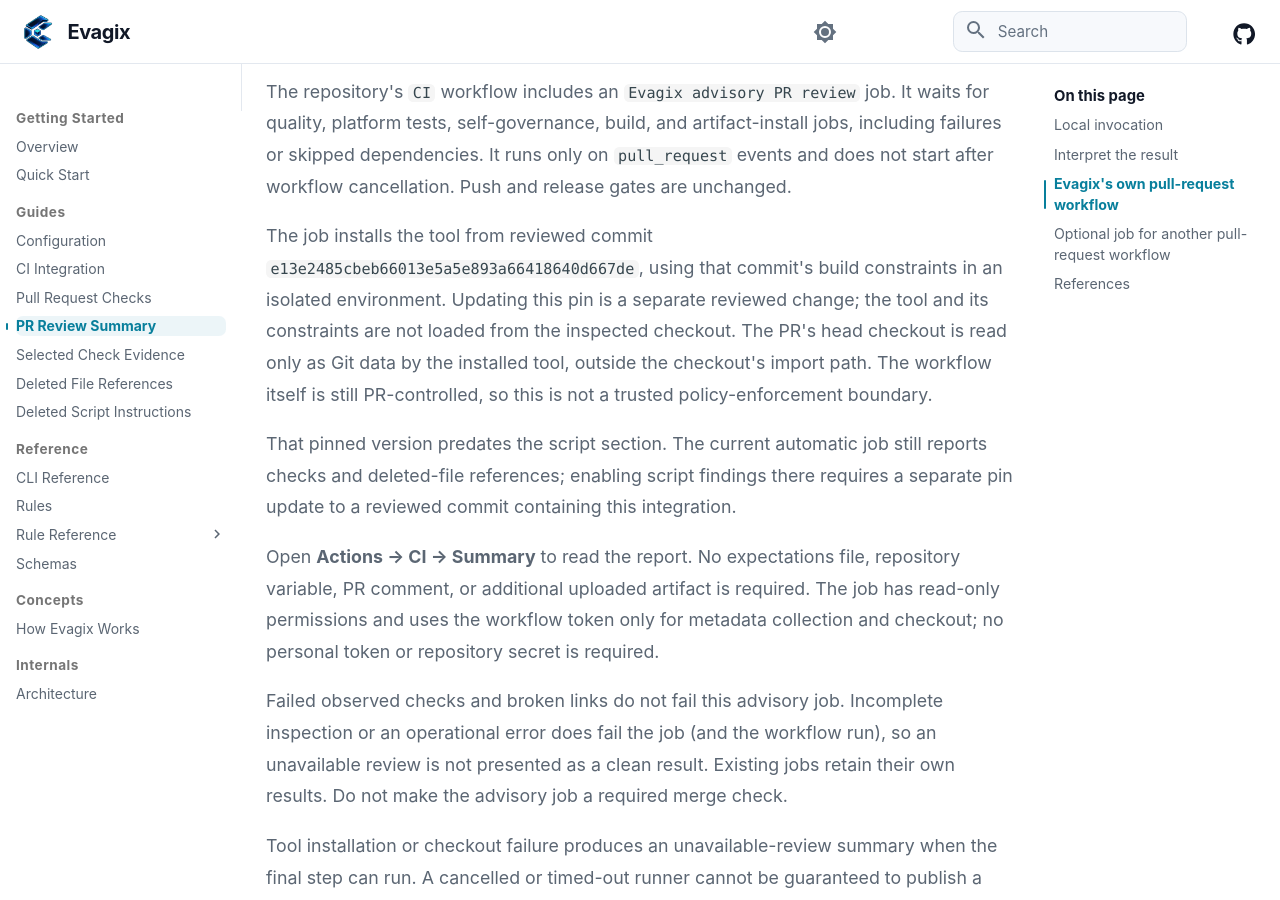
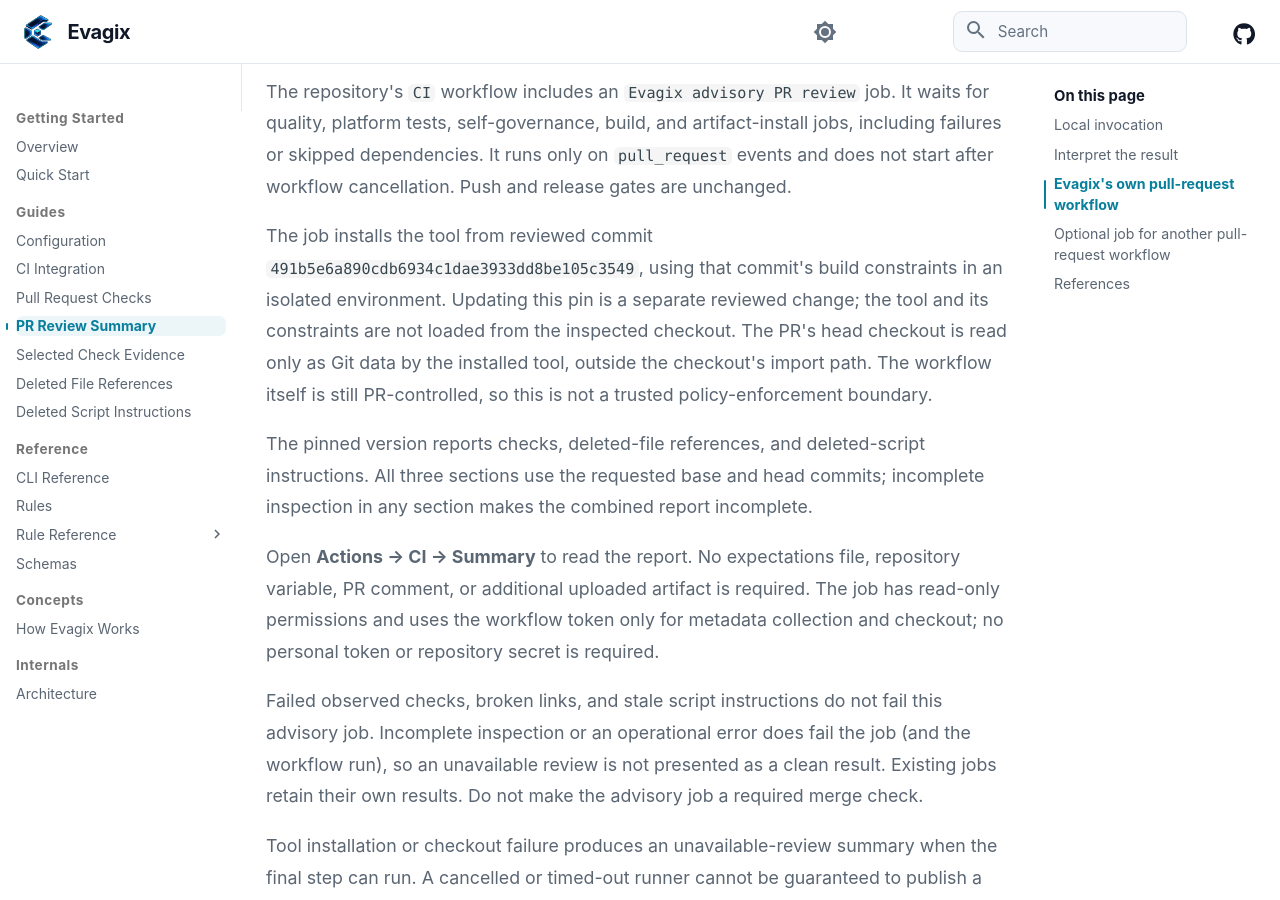
Before and after one commit to tarekmasryo/Evagix, an MkDocs documentation site: the page built from docs/guides/pr-review-summary.md, in a window 1280 px wide and 900 px high, scrolled down 2423 px. Built offline with MkDocs 1.6.1 and Material for MkDocs 9.7.7, drawn with Linux system fonts in a browser that asks for light colours; comment, search, counter and statistics services are not loaded.

Commit message:
ci: enable script findings in advisory PR summaries

```diff
--- a/docs/guides/pr-review-summary.md
+++ b/docs/guides/pr-review-summary.md
@@ -85,24 +85,25 @@ events and does not start after workflow cancellation. Push and release gates
 are unchanged.
 
 The job installs the tool from reviewed commit
-`e13e2485cbeb66013e5a5e893a66418640d667de`, using that commit's build constraints
+`491b5e6a890cdb6934c1dae3933dd8be105c3549`, using that commit's build constraints
 in an isolated environment. Updating this pin is a separate reviewed change;
 the tool and its constraints are not loaded from the inspected checkout. The PR's head
 checkout is read only as Git data by the installed tool, outside the checkout's
 import path. The workflow itself is still PR-controlled, so this is not a trusted
 policy-enforcement boundary.
 
-That pinned version predates the script section. The current automatic job still
-reports checks and deleted-file references; enabling script findings there
-requires a separate pin update to a reviewed commit containing this integration.
+The pinned version reports checks, deleted-file references, and deleted-script
+instructions. All three sections use the requested base and head commits;
+incomplete inspection in any section makes the combined report incomplete.
 
 Open **Actions → CI → Summary** to read the report. No expectations file,
 repository variable, PR comment, or additional uploaded artifact is required.
 The job has read-only permissions and uses the workflow token only for metadata
 collection and checkout; no personal token or repository secret is required.
 
-Failed observed checks and broken links do not fail this advisory job. Incomplete
-inspection or an operational error does fail the job (and the workflow run), so
+Failed observed checks, broken links, and stale script instructions do not fail
+this advisory job. Incomplete inspection or an operational error does fail the
+job (and the workflow run), so
 an unavailable review is not presented as a clean result. Existing jobs retain
 their own results. Do not make the advisory job a required merge check.
 
```
Also changed, not shown: CHANGELOG.md (+6 -2 lines), README.md (+2 -2 lines), docs/guides/deleted-scripts.md (+5 -4 lines), 1 other file.
